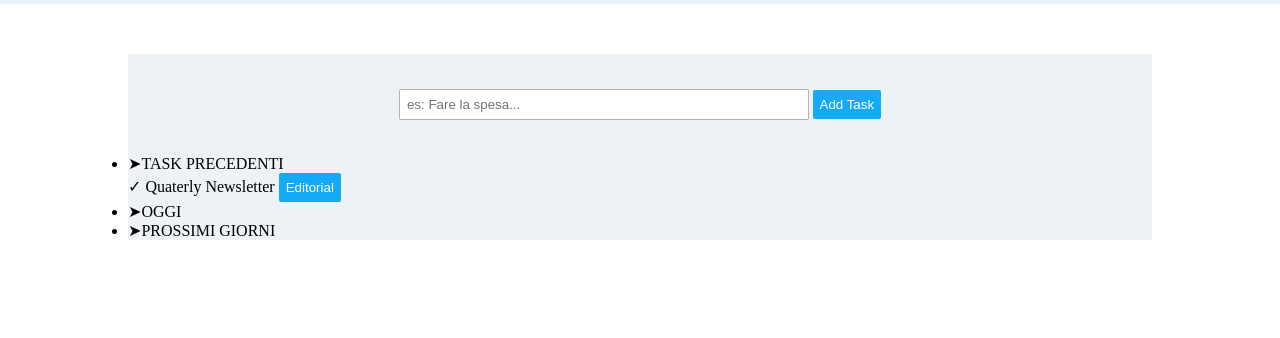
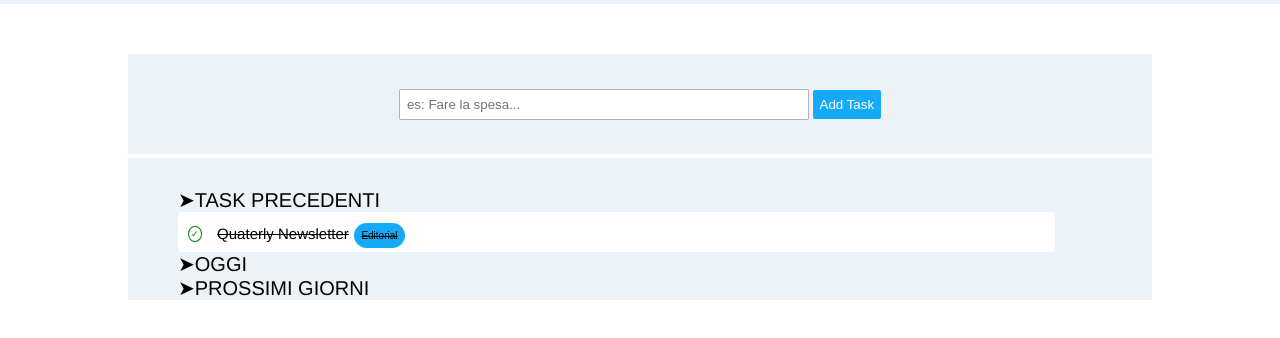
Before and after one commit to SimoneBonvecchio84/html-css-toboolist, a plain HTML site: page index.html in a window 1280 px wide. Shown: the part 66-404 px from the top of the page. Drawn offline with Linux system fonts and the light colour scheme.

Commit message:
feat : add class selector = check-symbol , list-text, list-button

```diff
--- a/css/style.css
+++ b/css/style.css
@@ -4,16 +4,19 @@
     padding: 0;
     box-sizing: border-box;
 }
+
 /* container */
 .container {
     width: 100%;
     margin: 0 auto;
 }
+
 /* header */
 header {
-    height:70px;
+    height: 70px;
     background-color: rgb(237 242 247);
 }
+
 /* class container-img */
 .container-img {
     width: 245px;
@@ -21,20 +24,28 @@ header {
     margin: auto;
 
 }
- /* class container main */
+
+/* class container main */
 
 .container-main {
 
     margin: auto;
     margin-top: 50px;
     width: 80%;
-    background-color:rgb(237 242 247) ;
+
 }
 
-.container-input{
+/* container-input */
+.container-input,
+.section-list {
+    background-color: rgb(237 242 247);
+}
+
+.container-input {
     text-align: center;
     height: 100px;
     line-height: 100px;
+
 
 
 }
@@ -45,6 +56,7 @@ button {
     border-radius: 2px;
     border: none;
 }
+
 input {
     width: 40%;
     border: 1px solid rgba(0, 0, 0, 0.3);
@@ -57,3 +69,56 @@ button {
 
 
 }
+
+.section-list {
+   margin-top: 4px;
+
+}
+
+
+.main-list {
+    font-family: 'Franklin Gothic Medium', 'Arial Narrow', Arial, sans-serif;
+    font-size: 20px;
+}
+
+ul  {
+    padding-top: 30px;
+    margin-left: 50px;
+    list-style-type: none;
+}
+
+.main-list-ul {
+    width: 90%;
+    border-radius: 4px;
+    background-color: white;
+    height: 40px;
+    line-height:40px ;
+}
+
+
+
+.check-symbol {
+    font-size: 9px;
+    color: green;
+    border-radius: 50%;
+    padding: 2px;
+    margin-left: 10px;
+    border: 1px solid green;
+    vertical-align: middle;
+}
+
+.list-text {
+     margin-left:10px;
+     font-size: 15px;
+}
+
+.list-button {
+    border-radius: 20px;
+    font-size: 10px;
+}
+
+.list-text,
+.list-button {
+    text-decoration: line-through;
+    color: black;
+}
```
